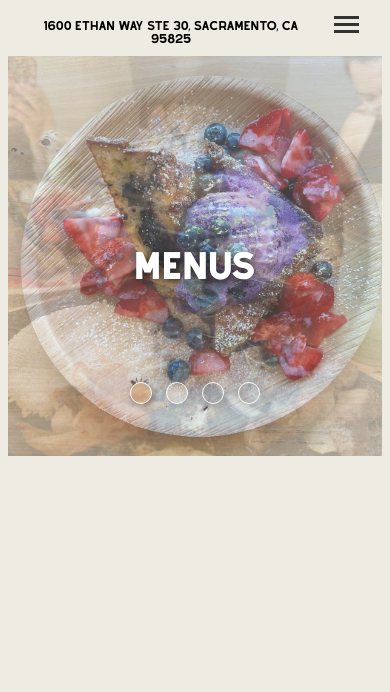
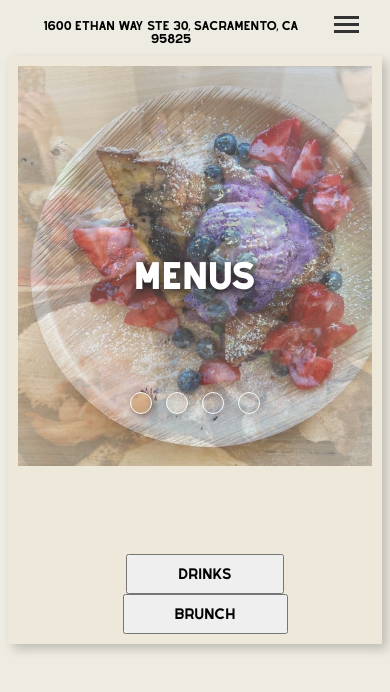
Before and after one commit to rydelldonato/18-grams-website, a React (Create React App) app: page /menus in a window 390 px wide. Shown: the top 692 px of the page. Built offline with nearby package versions, Linux system fonts and the light colour scheme.

Commit message:
added box shadows

```diff
--- a/src/components/home/home.css
+++ b/src/components/home/home.css
@@ -14,6 +14,7 @@
     background-color: #fff5ec;
     padding: 10;
     height: 587;
+    box-shadow: 5px 5px 10px rgba(0, 0, 0, 0.2);
   }
   .storeLogo{
     padding: 10px;
--- a/src/components/menus/menus.css
+++ b/src/components/menus/menus.css
@@ -1,16 +1,28 @@
 /* Media query for mobile large (max-width: 767px) */
 @media (max-width: 768px) {
-    .menusSpan{
+  .menusSpan {
     position: absolute;
     z-index: 2;
     padding-top: 20vh;
     letter-spacing: 1px;
     color: white;
-        text-shadow: 2px 2px 10px rgba(0,0,0,0.7);
+    text-shadow: 2px 2px 10px rgba(0, 0, 0, 0.7);
   }
-    .menusSpanDiv{
+  .menusSpanDiv {
     display: flex;
     justify-content: center;
+  }
+  .menuButtons {
+    margin-top: 10vh;
+  }
+  .topDiv{
+    background-color: #EEE8DB;
+    padding: 10px;
+    box-shadow: 5px 5px 10px rgba(0, 0, 0, 0.2);
+  }
+  .buttons {
+    padding: 10px 50px;
+    margin-left: 20px;
   }
 }
 
--- a/src/components/menus/menus.js
+++ b/src/components/menus/menus.js
@@ -1,5 +1,5 @@
 import React from "react";
-import './menus.css'
+import "./menus.css";
 import Header from "../header/header";
 import Slideshow from "../slideshows/hoursAndLocation/slideshow";
 
@@ -25,11 +25,19 @@ export default function Menus() {
   return (
     <>
       <Header />
-      <div>
-        <div className="menusSpanDiv">
-        <span className="menusSpan"><h1>Menus</h1></span>
+      <div className="topDiv">
+        <div>
+          <div className="menusSpanDiv">
+            <span className="menusSpan">
+              <h1>Menus</h1>
+            </span>
+          </div>
+          <Slideshow slideImages={slideImages} />
         </div>
-        <Slideshow slideImages={slideImages} />
+        <div className="menuButtons">
+          <button className="buttons">Drinks</button>
+          <button className="buttons">Brunch</button>
+        </div>
       </div>
     </>
   );
```
Lines whose indentation alone changed are shown as unchanged.
